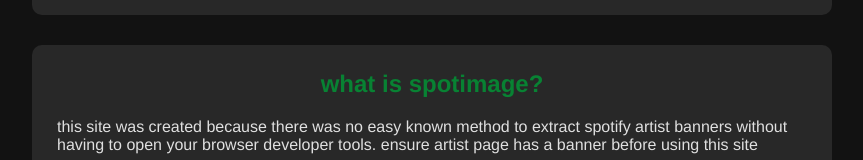
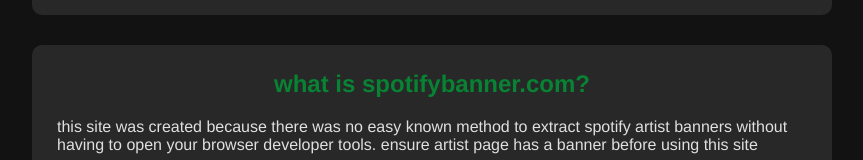
Before and after one commit to fromis-9/spotify-banner, a React (Create React App) app in the folder client/: page / in a window 1280 px wide. Shown: the part 439-599 px from the top of the page, without its empty margins (208-1071 px from the left). Built offline with nearby package versions, Linux system fonts and the light colour scheme.

Commit message:
name update

```diff
--- a/client/src/components/InfoSection.js
+++ b/client/src/components/InfoSection.js
@@ -5,7 +5,7 @@
 function InfoSection() {
   return (
     <div className="info-section">
-      <h2>what is spotimage?</h2>
+      <h2>what is spotifybanner.com?</h2>
 
       <div className="info-content">
         <p>
```
Also changed, not shown: client/public/manifest.json, 1 other file (tests, documents, lock files or other folders).
